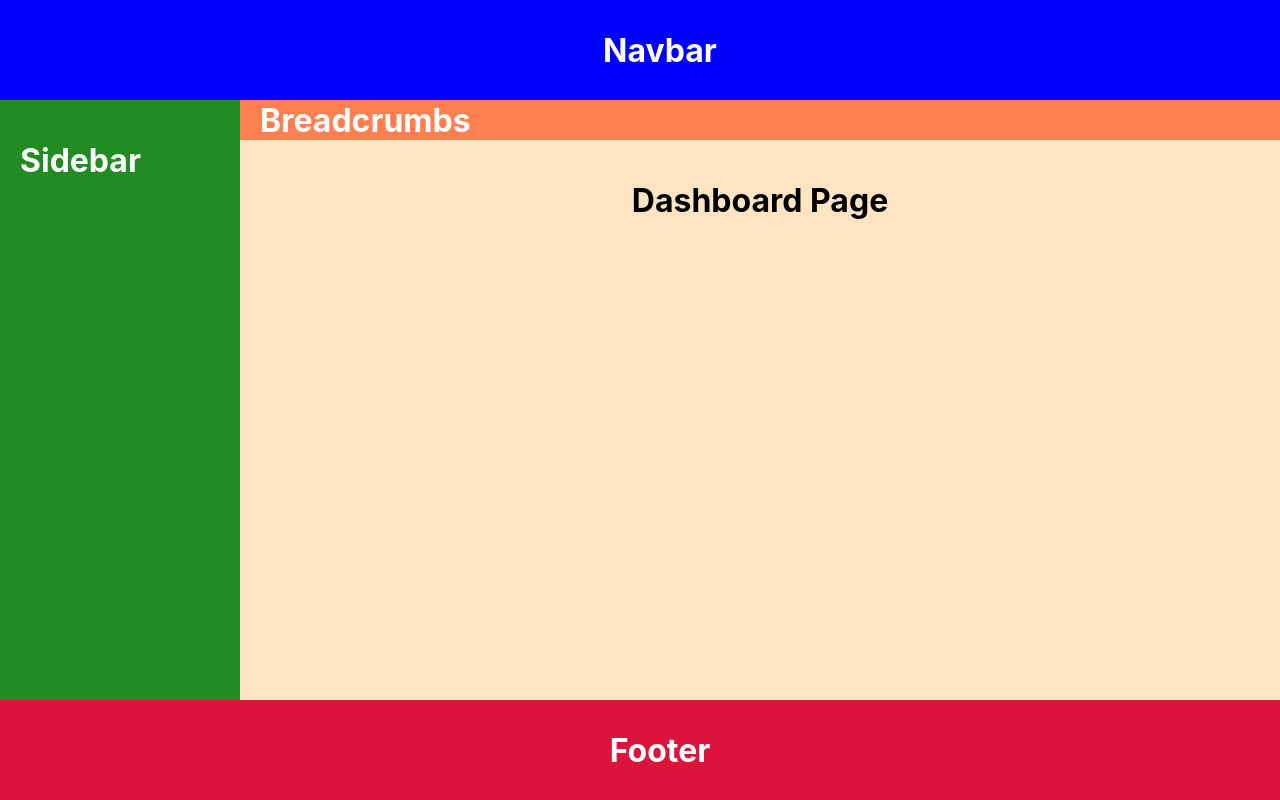
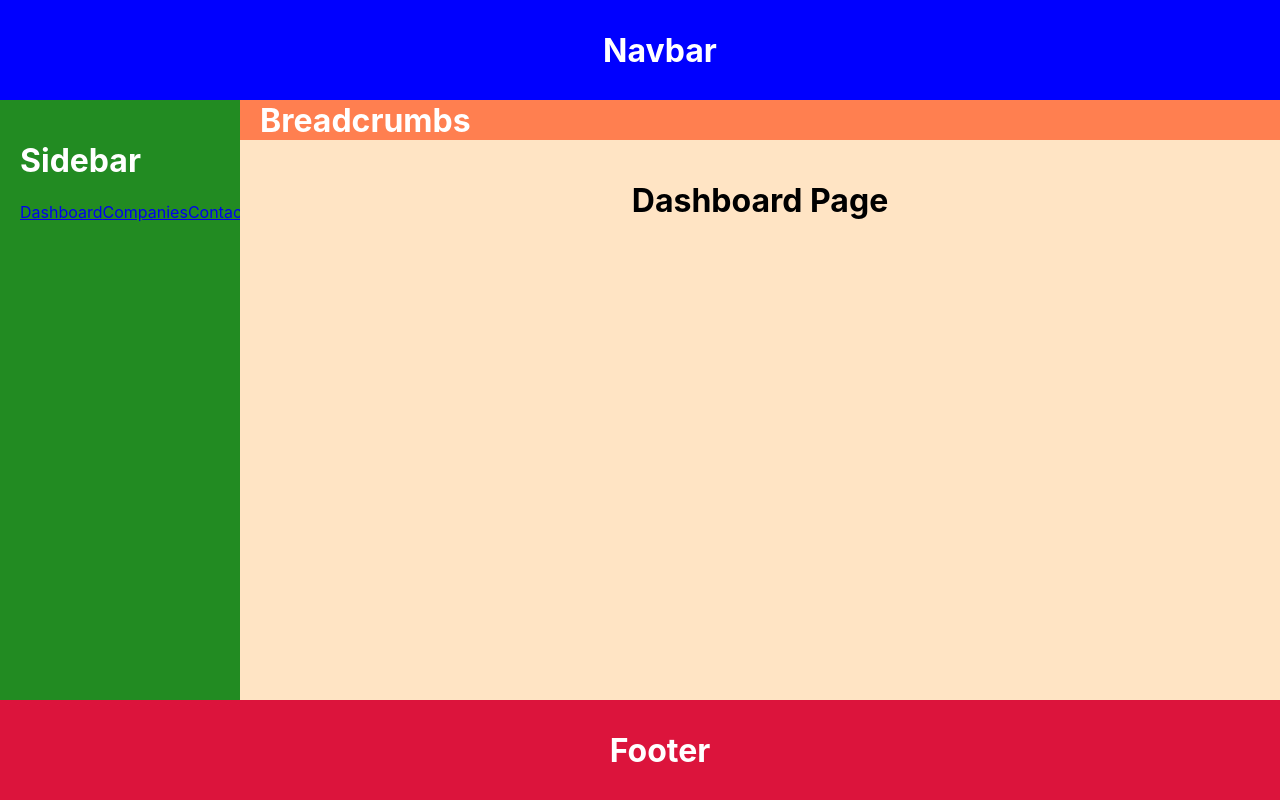
Before and after one commit to conlonsp/crm, a React (Create React App) app: page / in a window 1280 px wide. Built offline with nearby package versions, Linux system fonts and the light colour scheme.

Commit message:
add NavLinks for pages in Sidebar

```diff
--- a/src/components/layout/Sidebar.js
+++ b/src/components/layout/Sidebar.js
@@ -1,9 +1,59 @@
 import React from "react";
+import ReactDOM from "react-dom"
+import { NavLink } from "react-router-dom";
 
 function Sidebar() {
   return (
     <div className="sidebar">
       <h1>Sidebar</h1>
+      <NavLink
+        to="/"
+        exact
+      >
+        Dashboard
+      </NavLink>
+      <NavLink
+        to="/companies"
+        exact
+      >
+        Companies
+      </NavLink>
+      <NavLink
+        to="/contacts"
+        exact
+      >
+        Contacts
+      </NavLink>
+      <NavLink
+        to="/deals"
+        exact
+      >
+        Deals
+      </NavLink>
+      <NavLink
+        to="/tasks"
+        exact
+      >
+        Tasks
+      </NavLink>
+      <NavLink
+        to="/reports"
+        exact
+      >
+        Reports
+      </NavLink>
+      <NavLink
+        to="/settings"
+        exact
+      >
+        Settings
+      </NavLink>
+      <NavLink
+        to="/login"
+        exact
+      >
+        Login
+      </NavLink>
     </div>
   )
 }
```
